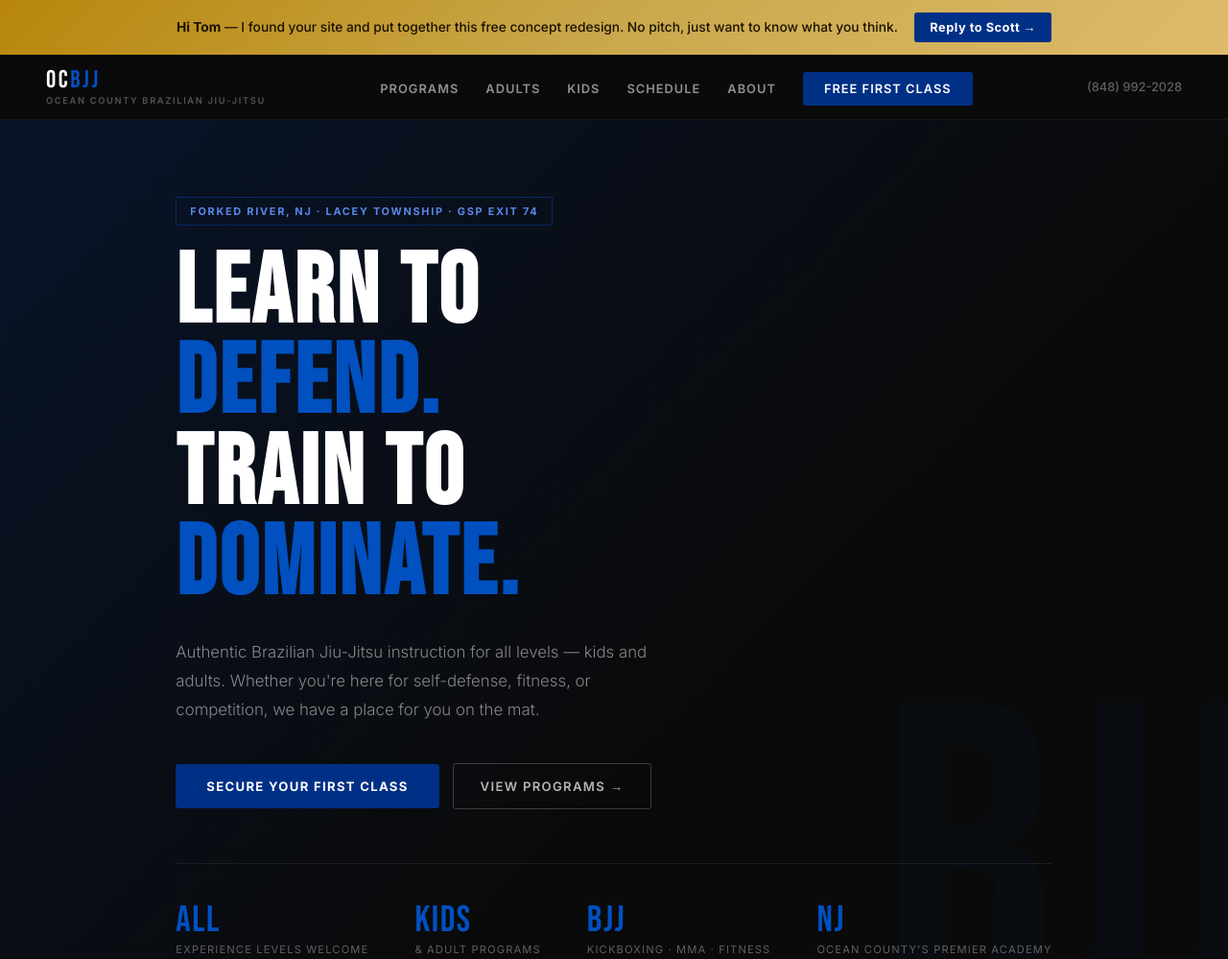
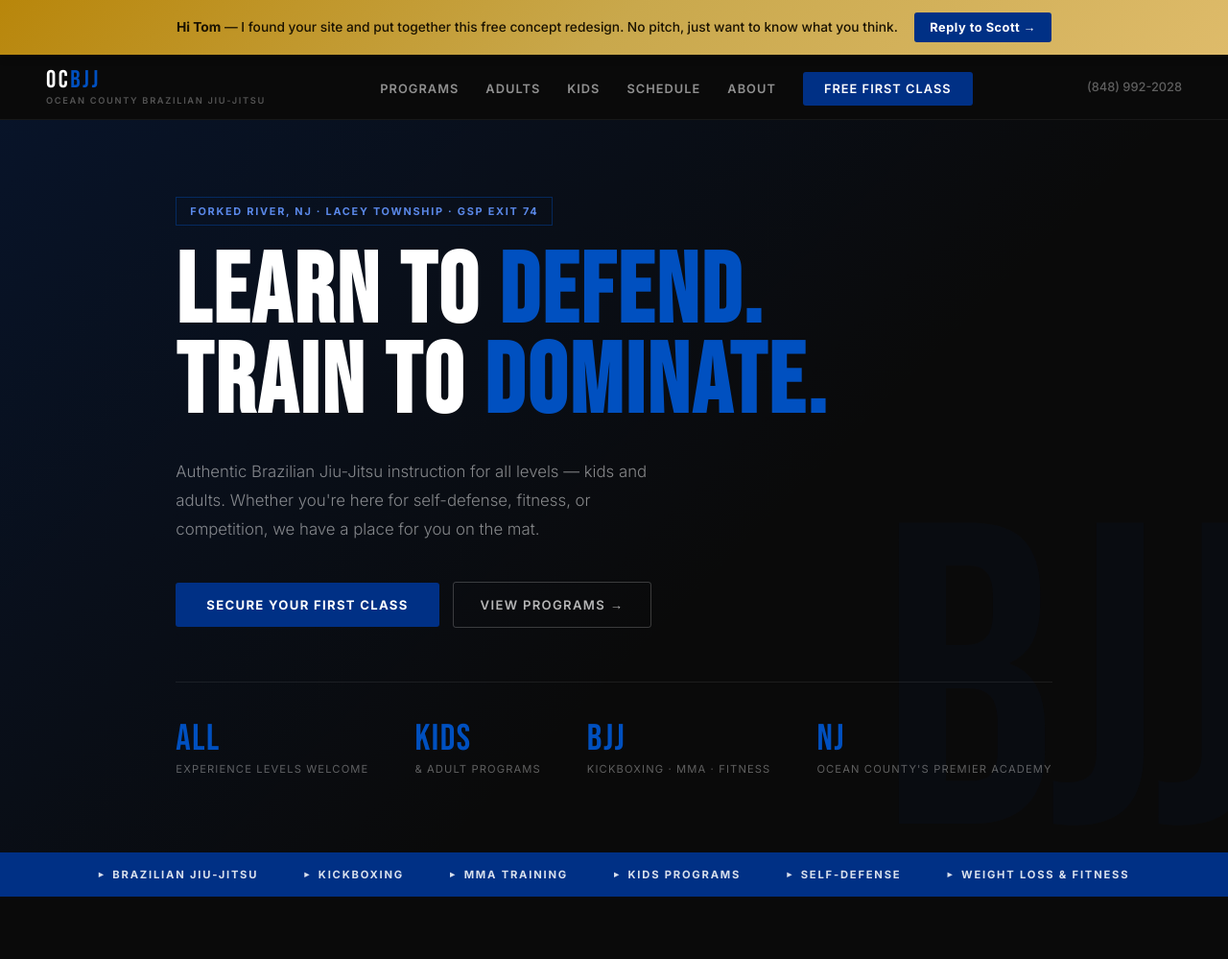
Before and after one commit to parfourio/ocean-county-bjj-demo, a website: page index.html in a window 1280 px wide. Shown: the top 999 px of the page at 96% size. Drawn offline with Linux system fonts and the light colour scheme.

Commit message:
Fix hero h1 to two-line layout

```diff
--- a/index.html
+++ b/index.html
@@ -166,7 +166,6 @@
     .hero h1 em {
       font-style: normal;
       color: var(--blue-light);
-      display: block;
     }
     .hero-sub {
       font-size: 1.05rem;
@@ -566,7 +565,7 @@
     <div class="hero-bg-text">BJJ</div>
     <div class="hero-inner">
       <div class="hero-badge">Forked River, NJ · Lacey Township · GSP Exit 74</div>
-      <h1>Learn to<br/><em>Defend.</em>Train to<br/><em>Dominate.</em></h1>
+      <h1>Learn to <em>Defend.</em><br/>Train to <em>Dominate.</em></h1>
       <p class="hero-sub">Authentic Brazilian Jiu-Jitsu instruction for all levels — kids and adults. Whether you're here for self-defense, fitness, or competition, we have a place for you on the mat.</p>
       <div class="hero-actions">
         <a href="tel:8489922028" class="btn-primary">Secure Your First Class</a>
```
